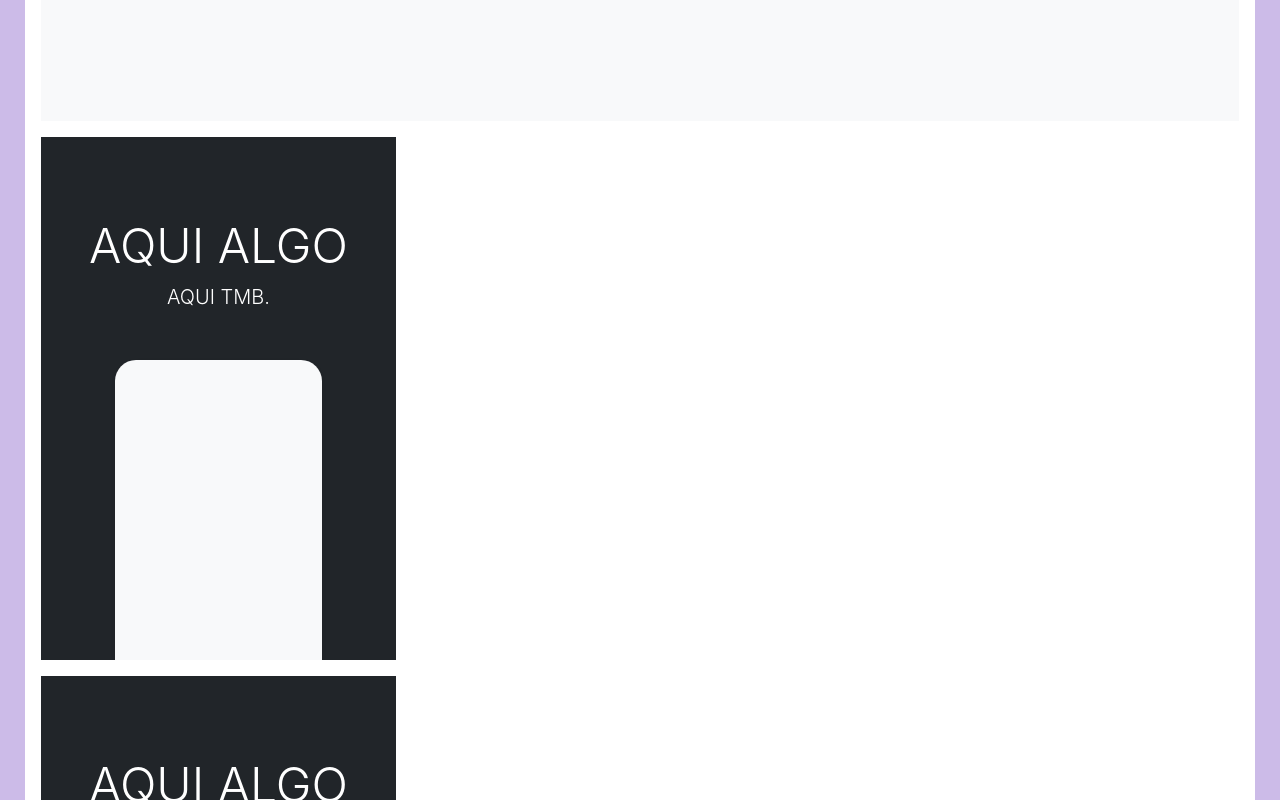
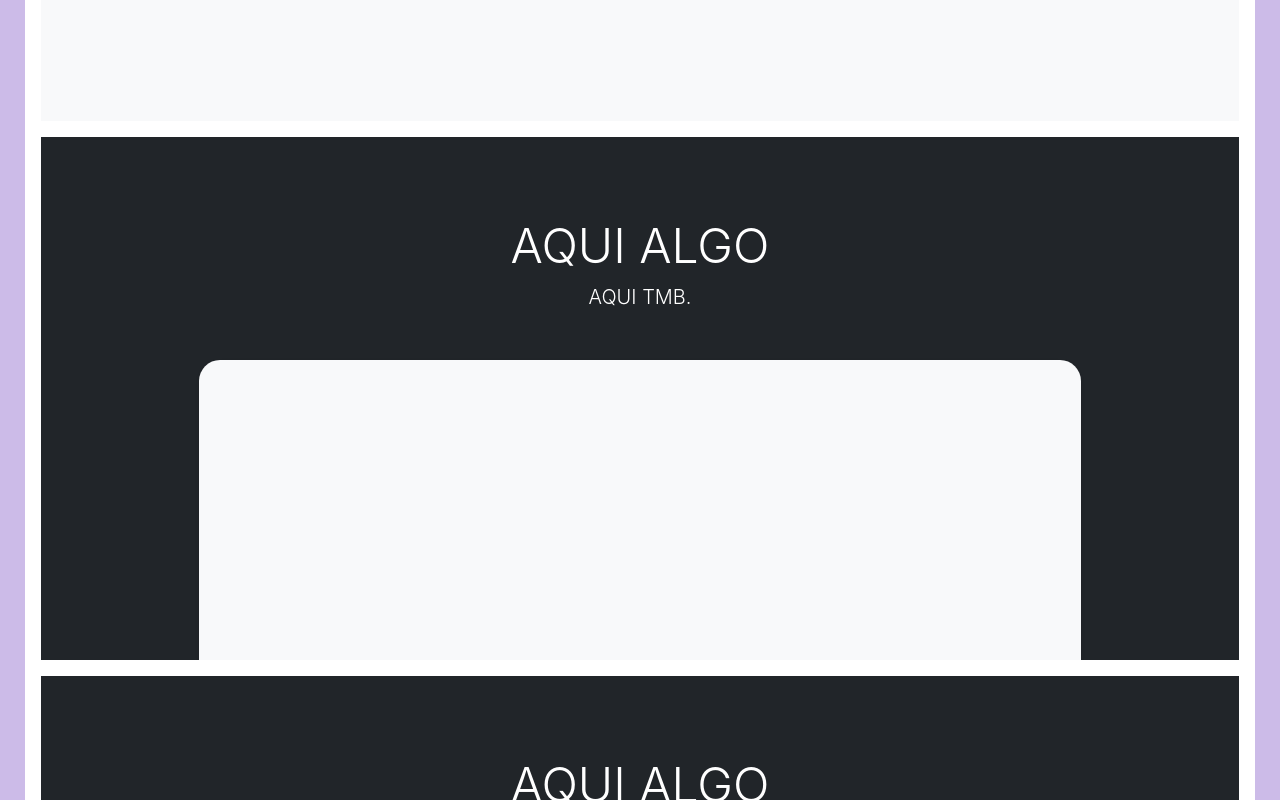
Before and after one commit to Ignacio1989nacho/mandarina, a React (Create React App) app: page / in a window 1280 px wide. Shown: the part 1220-2020 px from the top of the page. Built offline with nearby package versions, Linux system fonts and the light colour scheme.

Commit message:
modifico inicio para que los elemnt ocupen todo el espacio

```diff
--- /dev/null
+++ b/src/css/MainImagenes.css
@@ -0,0 +1,3 @@
+.flex-pantalla-pc
+{
+    flex-direction: column!important;}
--- a/src/jspublico/MainImagenes.js
+++ b/src/jspublico/MainImagenes.js
@@ -1,5 +1,5 @@
 import React from 'react'
-
+import "../css/MainImagenes.css"
 const MainImagenes = (props) => {
      let style = {
        width: "80%",
@@ -8,15 +8,14 @@ const MainImagenes = (props) => {
      };
   return (
     <div>
-      <div class="d-md-flex flex-md-equal w-100 my-md-3 ps-md-3">
-        <div class="text-bg-dark me-md-3 pt-3 px-3 pt-md-5 px-md-5 text-center overflow-hidden">
+      <div class="d-md-flex flex-md-equal w-100 my-md-3 ps-md-3 flex-pantalla-pc">
+        <div class="text-bg-dark me-md-3 pt-3 px-3 pt-md-5 px-md-5 text-center overflow-hidden ">
           <div class="my-3 py-3">
             <h2 class="display-5">AQUI ALGO</h2>
             <p class="lead">AQUI TMB.</p>
           </div>
           <div class="bg-body-tertiary shadow-sm mx-auto" style={style}></div>
         </div>
-
       </div>
     </div>
   );
```
